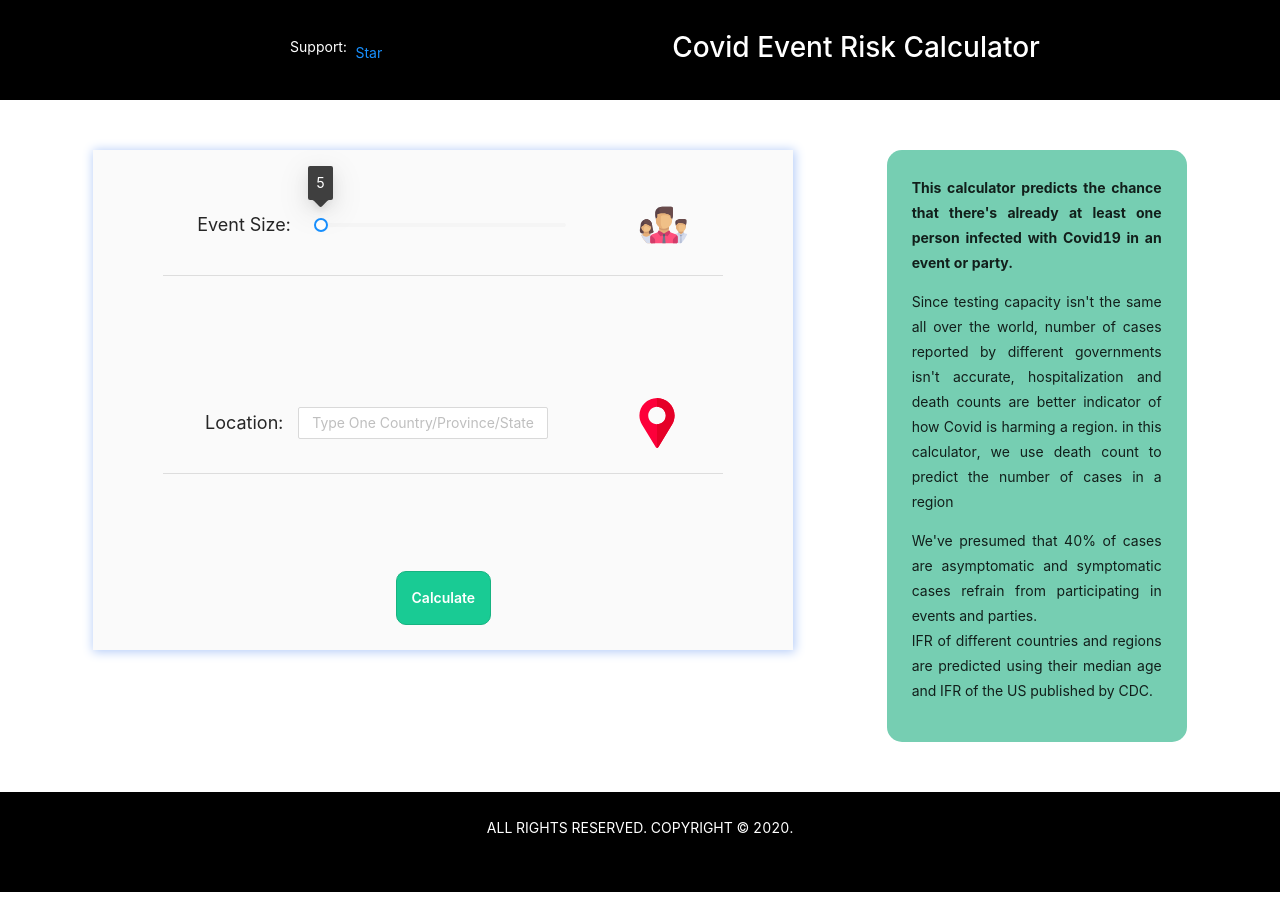
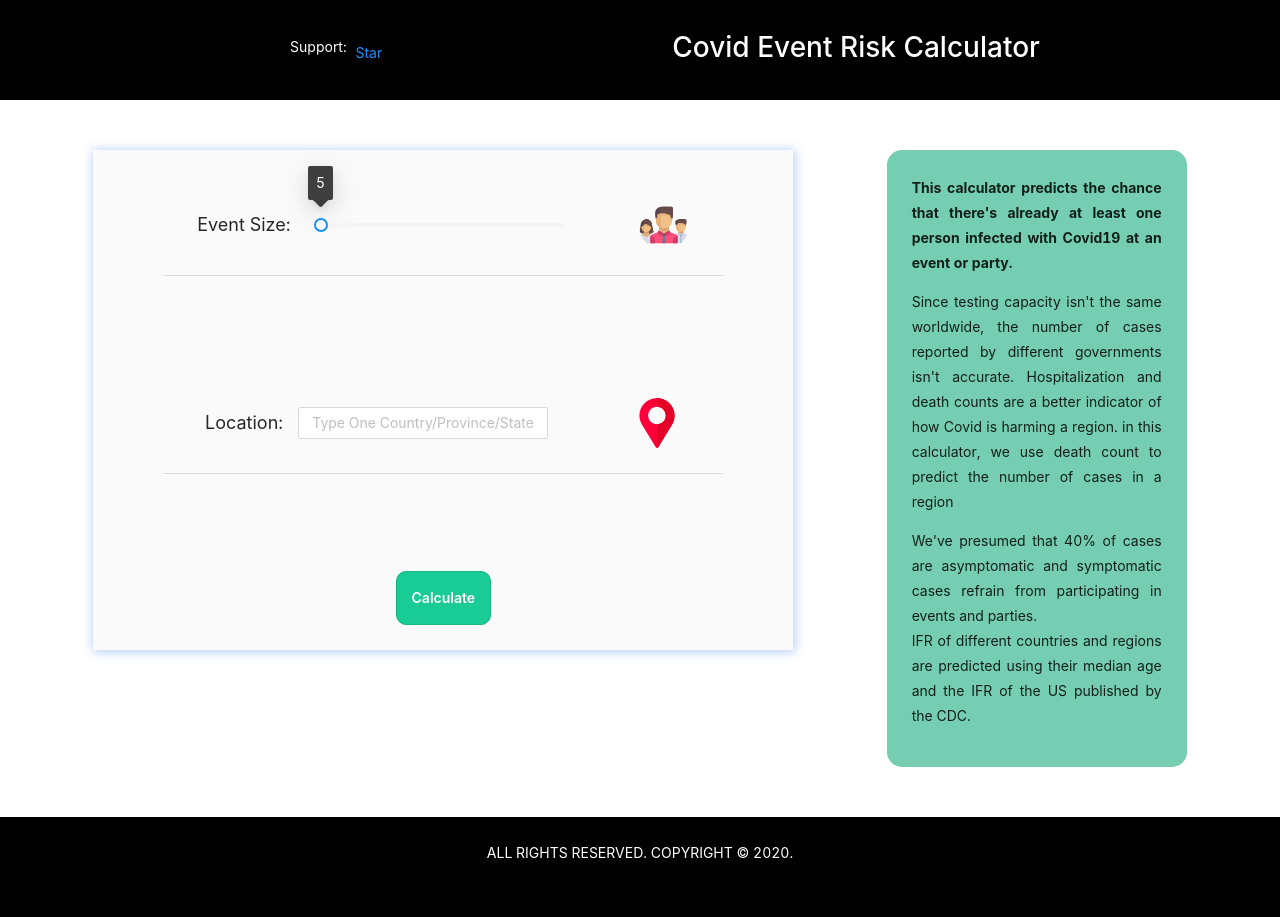
Before and after one commit to mmahdigh/covid-risk, a React (Create React App) app in the folder Front-end/: page / in a window 1280 px wide. Before the commit the page ends 892 px from the top, so only its background shows below. Built offline with nearby package versions, Linux system fonts and the light colour scheme.

Commit message:
change side menu wording

```diff
--- a/Front-end/src/App.tsx
+++ b/Front-end/src/App.tsx
@@ -248,17 +248,17 @@ function App() {
           </div>
       <div className="info">
         <p style={{fontWeight: 700}}> This calculator predicts the chance that there's already at least one
-          person infected with Covid19 in an event or party.
+          person infected with Covid19 at an event or party.
         </p>
-        <p> Since testing capacity isn't the same all over the world,
-          number of cases reported by different governments isn't accurate,
-          hospitalization and death counts are better indicator of how Covid
+        <p> Since testing capacity isn't the same worldwide,
+          the number of cases reported by different governments isn't accurate.
+          Hospitalization and death counts are a better indicator of how Covid
           is harming a region. in this calculator, we use death count to predict
           the number of cases in a region </p>
         <p> We've presumed that 40% of cases are asymptomatic and symptomatic
           cases refrain from participating in events and parties.
         <p> IFR of different countries and regions are predicted
-        using their median age and IFR of the US published by CDC. </p>
+        using their median age and the IFR of the US published by the CDC. </p>
         </p>
       </div>
       </div>
```
